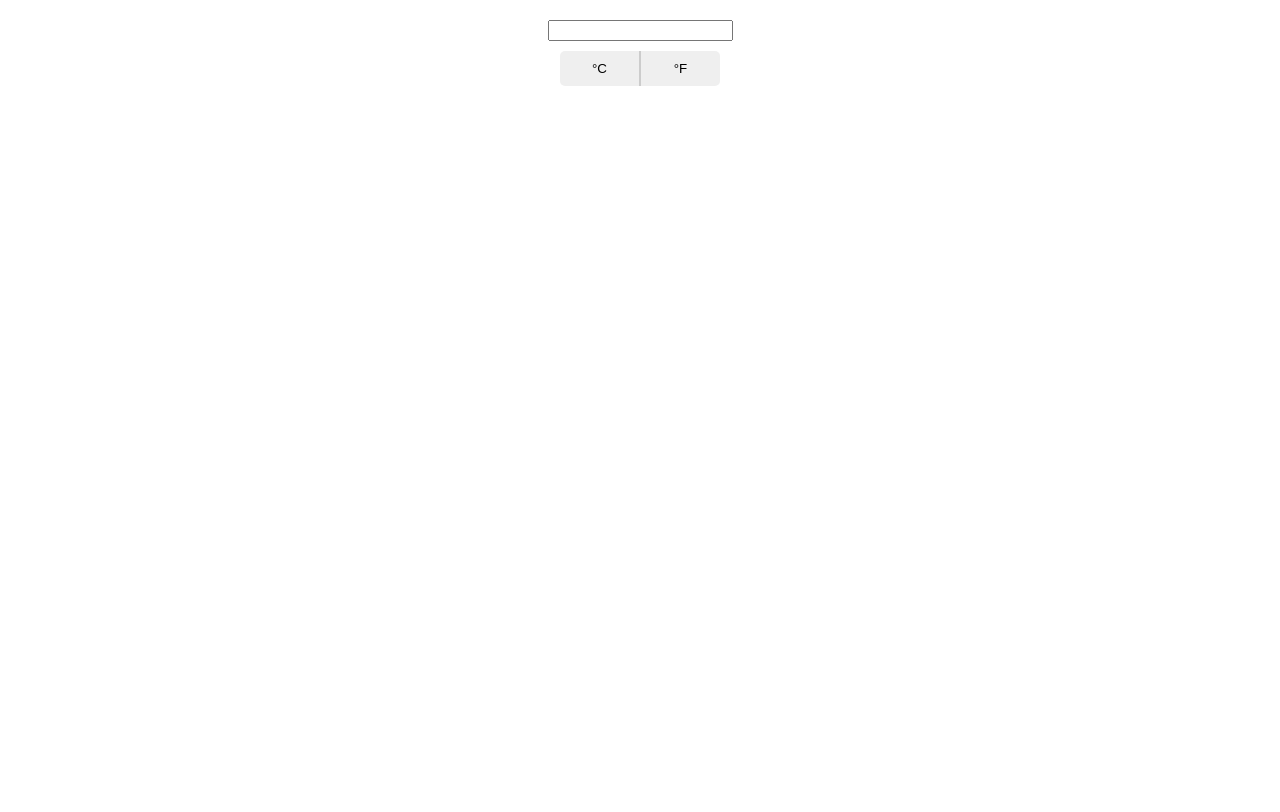
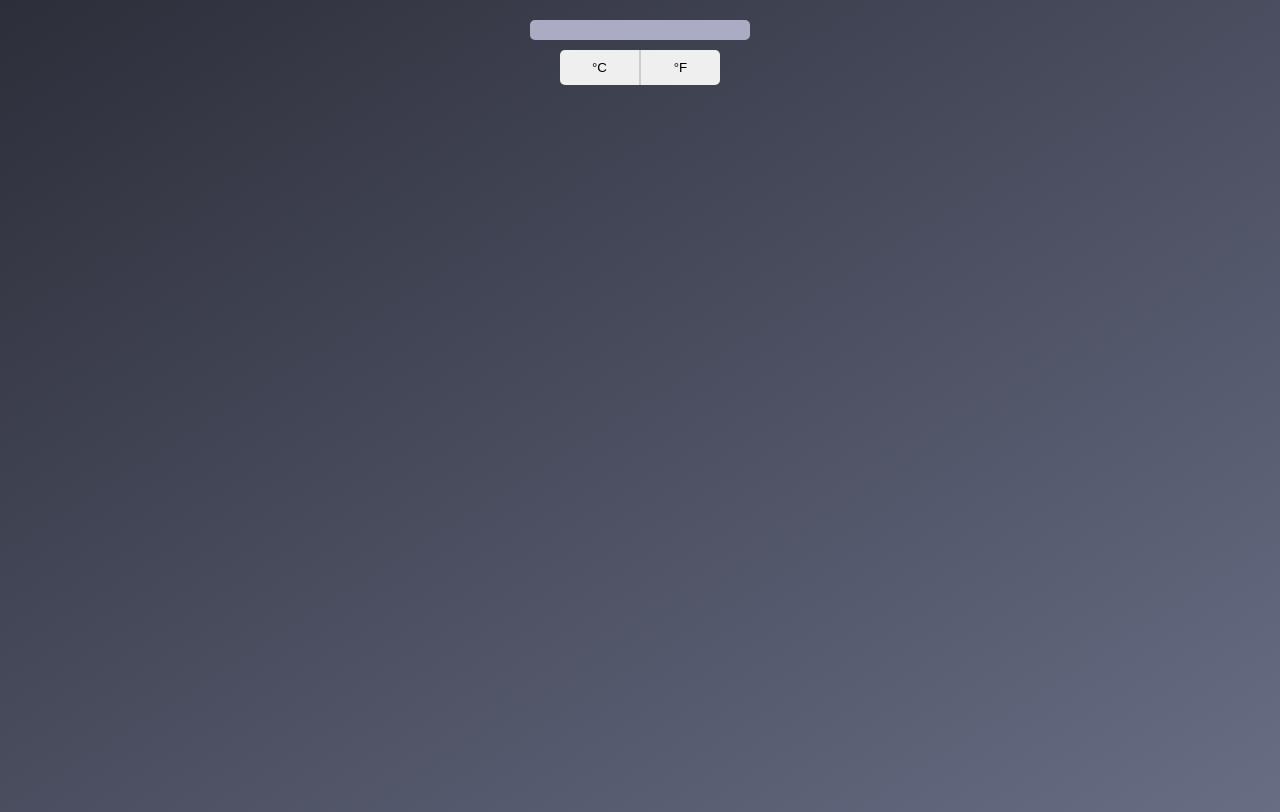
Before and after one commit to Hossam-Allam/Weatherly, a website built with webpack: page src/template.html in a window 1280 px wide. Built offline with nearby package versions, Linux system fonts and the light colour scheme.

Commit message:
background and input styling

```diff
--- a/src/styles.css
+++ b/src/styles.css
@@ -1,6 +1,12 @@
 /* styles.css */
 body {
-  background-color: white;
+  background: linear-gradient(
+    to bottom right,
+    rgb(44, 46, 57),
+    rgb(104, 109, 133)
+  );
+  background-repeat: no-repeat;
+  height: 98vh;
 }
 
 .form {
@@ -39,3 +45,15 @@ body {
   background-color: #75aeea;
   color: white;
 }
+
+#location {
+  width: 200px;
+  height: 20px;
+  padding: 0 10px;
+  border: none;
+  border-color: white;
+  background-color: #ababc4;
+  color: white;
+  border-radius: 5px;
+  font-weight: bold;
+}
```
